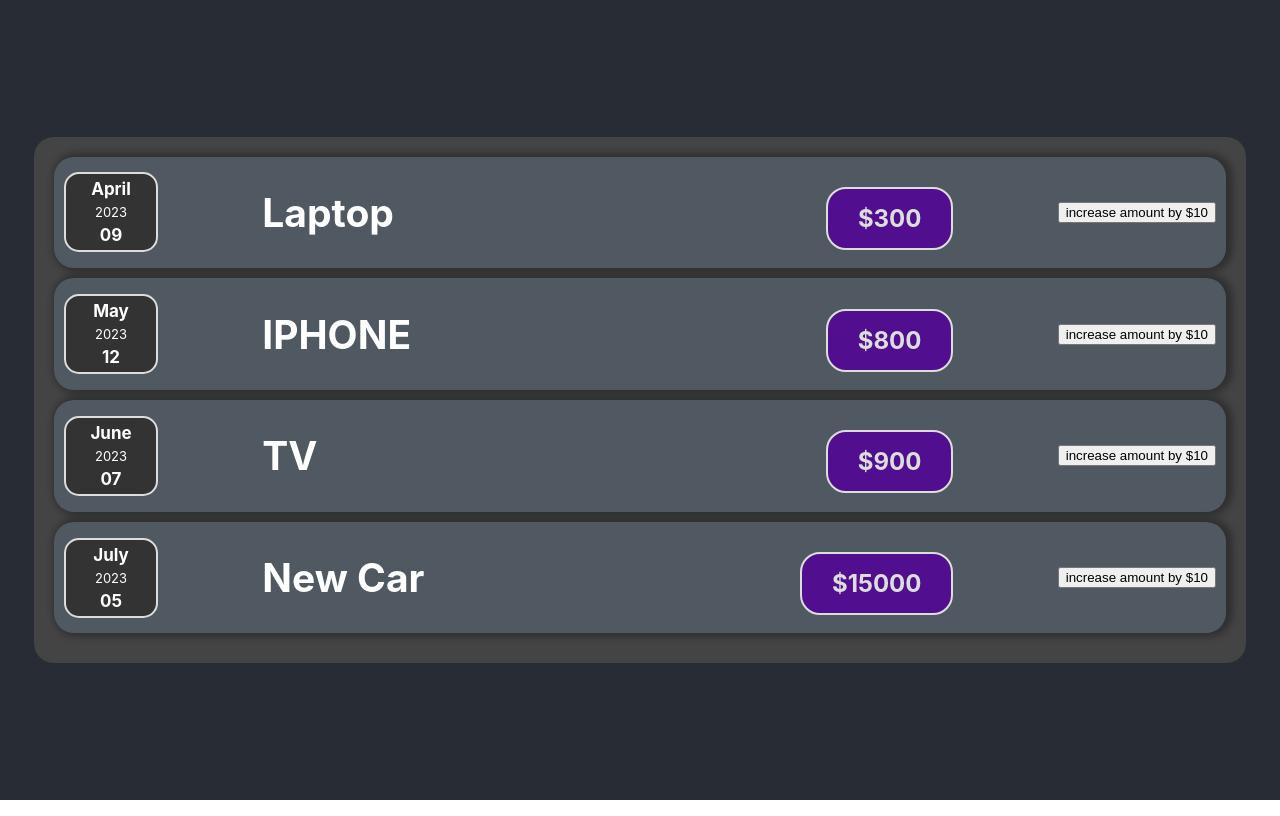
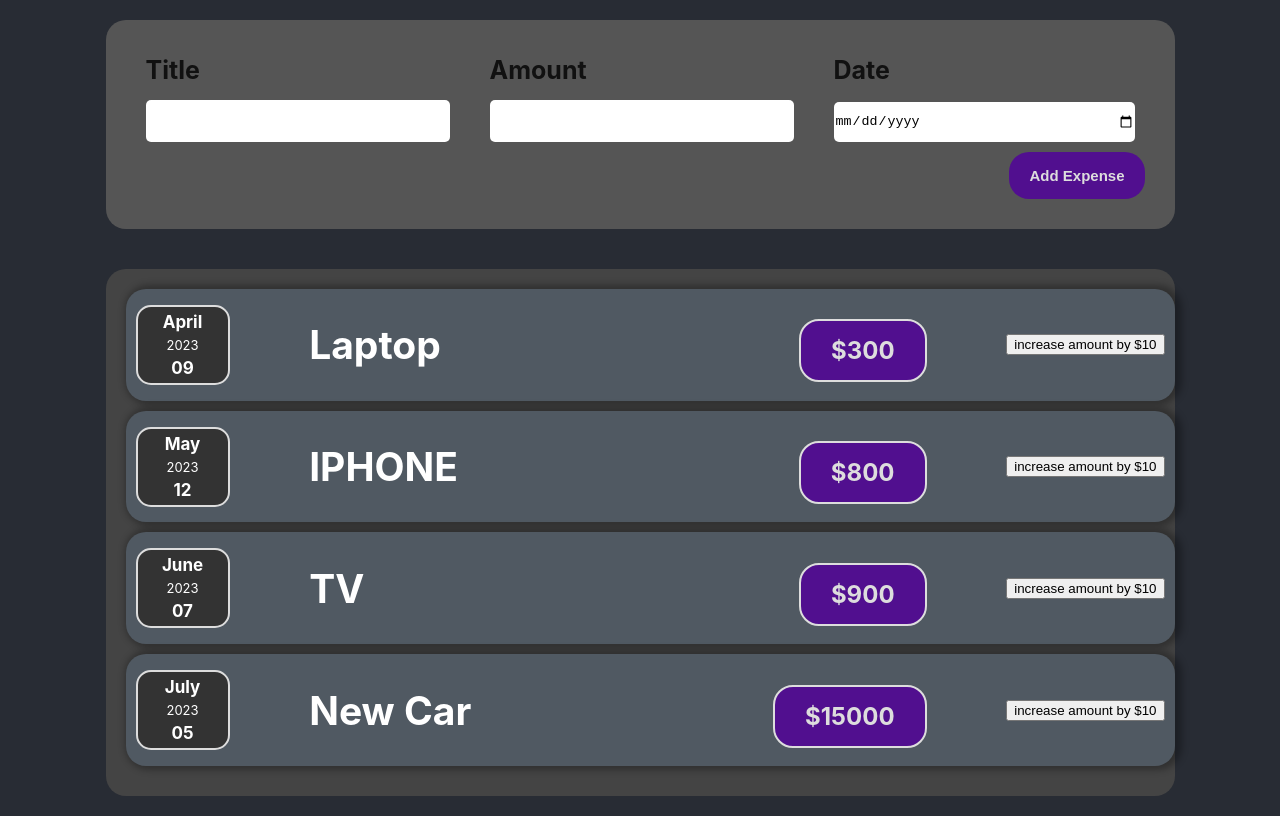
Before and after one commit to Moslihbadr/react-practice, a React (Create React App) app: page / in a window 1280 px wide. Built offline with nearby package versions, Linux system fonts and the light colour scheme.

Commit message:
add NewExpense component

```diff
--- a/src/App.js
+++ b/src/App.js
@@ -1,5 +1,6 @@
 import "./App.css";
-import Expenses from "./components/Epenses";
+import Expenses from "./components/Expenses/Epenses";
+import NewExpense from "./components/NewExpense/NewExpense";
 
 const App = () => {
   const expenses = [
@@ -30,6 +31,7 @@
   ];
   return (
     <div className="App">
+      <NewExpense />
       <Expenses expense = {expenses}/>
     </div>
   );
--- /dev/null
+++ b/src/components/Expenses/ExpenseDate.css
@@ -0,0 +1,22 @@
+
+.expense-date {
+  width: 80px;
+  background-color: #333;
+  display: flex;
+  flex-direction: column;
+  justify-content: center;
+  align-items: center;
+  border: 2px solid #ddd;
+  border-radius: 15px;
+  padding: 5px;
+}
+
+.month, .day {
+  font-size: 17px;
+  font-weight: bold;
+}
+
+.year {
+  font-size: 13px;
+  margin: 5px 0;
+}
--- a/src/components/ExpenseItem.css
+++ b/src/components/Expenses/ExpenseItem.css
@@ -1,5 +1,5 @@
 .expenseItem {
-  width: 90vw;
+  width: 100%;
   display: flex;
   background-color: #505962;
   justify-content: space-between;
@@ -26,25 +26,3 @@
   font-size: x-large;
   font-weight: bold;
 }
-
-.expense-date {
-  width: 80px;
-  background-color: #333;
-  display: flex;
-  flex-direction: column;
-  justify-content: center;
-  align-items: center;
-  border: 2px solid #ddd;
-  border-radius: 15px;
-  padding: 5px;
-}
-
-.month, .day {
-  font-size: 17px;
-  font-weight: bold;
-}
-
-.year {
-  font-size: 13px;
-  margin: 5px 0;
-}
--- a/src/components/Expenses.css
+++ b/src/components/Expenses/Expenses.css
@@ -1,5 +1,7 @@
 .expenses-container {
+  max-width: 1100px;
   padding: 20px;
   border-radius: 20px;
   background-color: #444;
+  margin: 20px;
 }
--- /dev/null
+++ b/src/components/NewExpense/NewExpense.css
@@ -0,0 +1,49 @@
+.new-expense {
+  max-width: 1100px;
+  padding: 20px;
+  border-radius: 20px;
+  background-color: #555;
+  margin: 20px;
+}
+
+.new-expense-form-inputs {
+  display: flex;
+  flex-wrap: wrap;
+}
+.new-expense-title,
+.new-expense-amount,
+.new-expense-date {
+  margin: 0 20px;
+}
+
+.new-expense-form-inputs label {
+  color: #111;
+  font-size: 25px;
+  font-weight: bold;
+  display: block;
+  margin: 15px 0;
+}
+
+.new-expense-form-inputs input {
+  width: 300px;
+  height: 40px;
+  border-radius: 5px;
+  border: none;
+  outline: none;
+}
+
+.new-expense-btn {
+  text-align: end;
+  margin: 10px;
+}
+
+.new-expense-btn button {
+  padding: 15px 20px;
+  background-color: #510F8F;
+  color: #DDD;
+  border: none;
+  border-radius: 20px;
+  font-size: 15px;
+  font-weight: bold;
+  cursor: pointer;
+}
--- /dev/null
+++ b/src/components/NewExpense/NewExpense.js
@@ -0,0 +1,12 @@
+import NewExpenseForm from './NewExpenseForm';
+import './NewExpense.css'
+
+function NewExpense() {
+  return (
+    <div className="new-expense">
+      <NewExpenseForm />
+    </div>
+  );
+}
+
+export default NewExpense;
--- /dev/null
+++ b/src/components/NewExpense/NewExpenseForm.js
@@ -0,0 +1,27 @@
+const NewExpenseForm = () => {
+  return (
+    <form>
+      <div className="new-expense-form-container">
+        <div className="new-expense-form-inputs">
+          <div className="new-expense-title">
+            <label htmlFor="title">Title</label>
+            <input type="text" id="title" />
+          </div>
+          <div className="new-expense-amount">
+            <label htmlFor="amount">Amount</label>
+            <input type="number" min={0.01} step={0.01} id="amount" />
+          </div>
+          <div className="new-expense-date">
+            <label htmlFor="date">Date</label>
+            <input type="date" id="date" />
+          </div>
+        </div>
+        <div className="new-expense-btn">
+          <button type="submit" className="add-expense">Add Expense</button>
+        </div>
+      </div>
+    </form>
+  );
+}
+
+export default NewExpenseForm;
```
Also changed, not shown: public/index.html (+0 -23 lines), src/components/ExpenseDate.css (deleted), src/components/Expenses/Epenses.js (renamed from src/components/Epenses.js), src/components/Expenses/ExpenseDate.js (renamed from src/components/ExpenseDate.js), src/components/Expenses/ExpenseItem.js (renamed from src/components/ExpenseItem.js), 1 other file (tests, documents, lock files or other folders).
